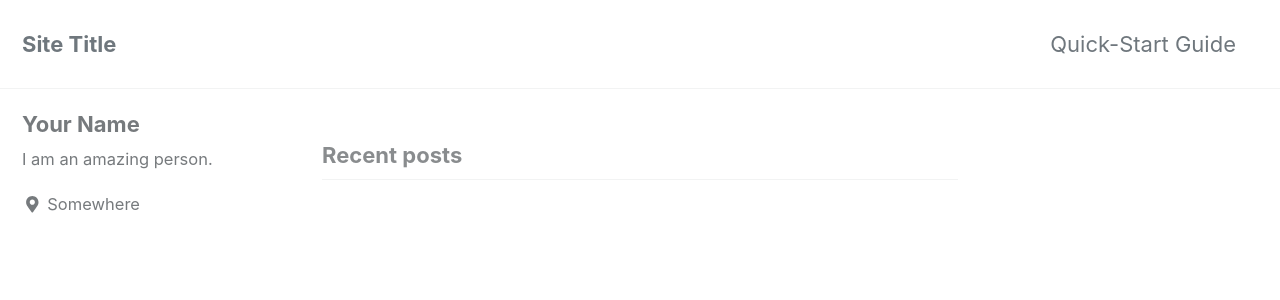
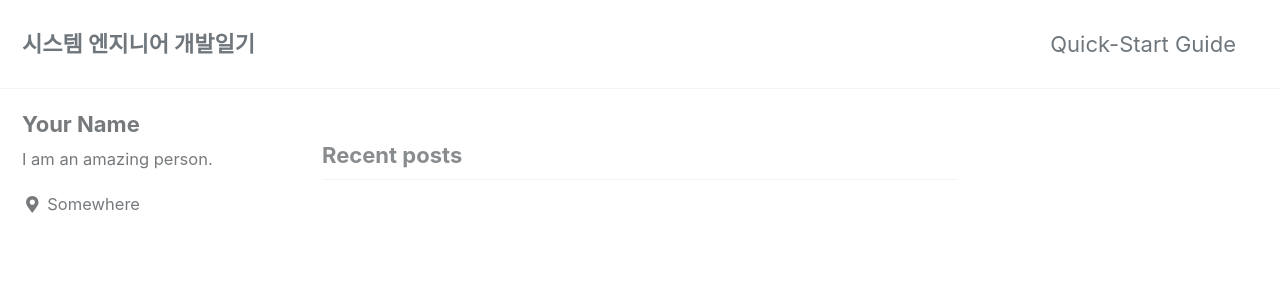
Before and after one commit to youngfromseoul/youngfromseoul.github.io2, a Jekyll site: the page built from index.html, in a window 1280 px wide and 900 px high. Shown: the top 300 px of the window. Built offline with Jekyll 4.4.1, drawn with Linux system fonts in a browser that asks for light colours; cached includes are drawn as plain includes; nearby versions of some CDN libraries; the list of posts is cut into pages by our own code; part of the change alters nothing that is shown.

Commit message:
Update _config.yml

```diff
--- a/_config.yml
+++ b/_config.yml
@@ -1,22 +1,10 @@
-# Welcome to Jekyll!
-#
-# This config file is meant for settings that affect your entire site, values
-# which you are expected to set up once and rarely need to edit after that.
-# For technical reasons, this file is *NOT* reloaded automatically when you use
-# `jekyll serve`. If you change this file, please restart the server process.
-
-# Theme Settings
-#
-# Review documentation to determine if you should use `theme` or `remote_theme`
-# https://mmistakes.github.io/minimal-mistakes/docs/quick-start-guide/#installing-the-theme
-
 # theme                  : "minimal-mistakes-jekyll"
 # remote_theme           : "mmistakes/minimal-mistakes"
 minimal_mistakes_skin    : "default" # "air", "aqua", "contrast", "dark", "dirt", "neon", "mint", "plum", "sunrise"
 
 # Site Settings
 locale                   : "en-US"
-title                    : "Site Title"
+title                    : "시스템 엔지니어 개발일기"
 title_separator          : "-"
 name                     : "Your Name"
 description              : "An amazing website."
```
